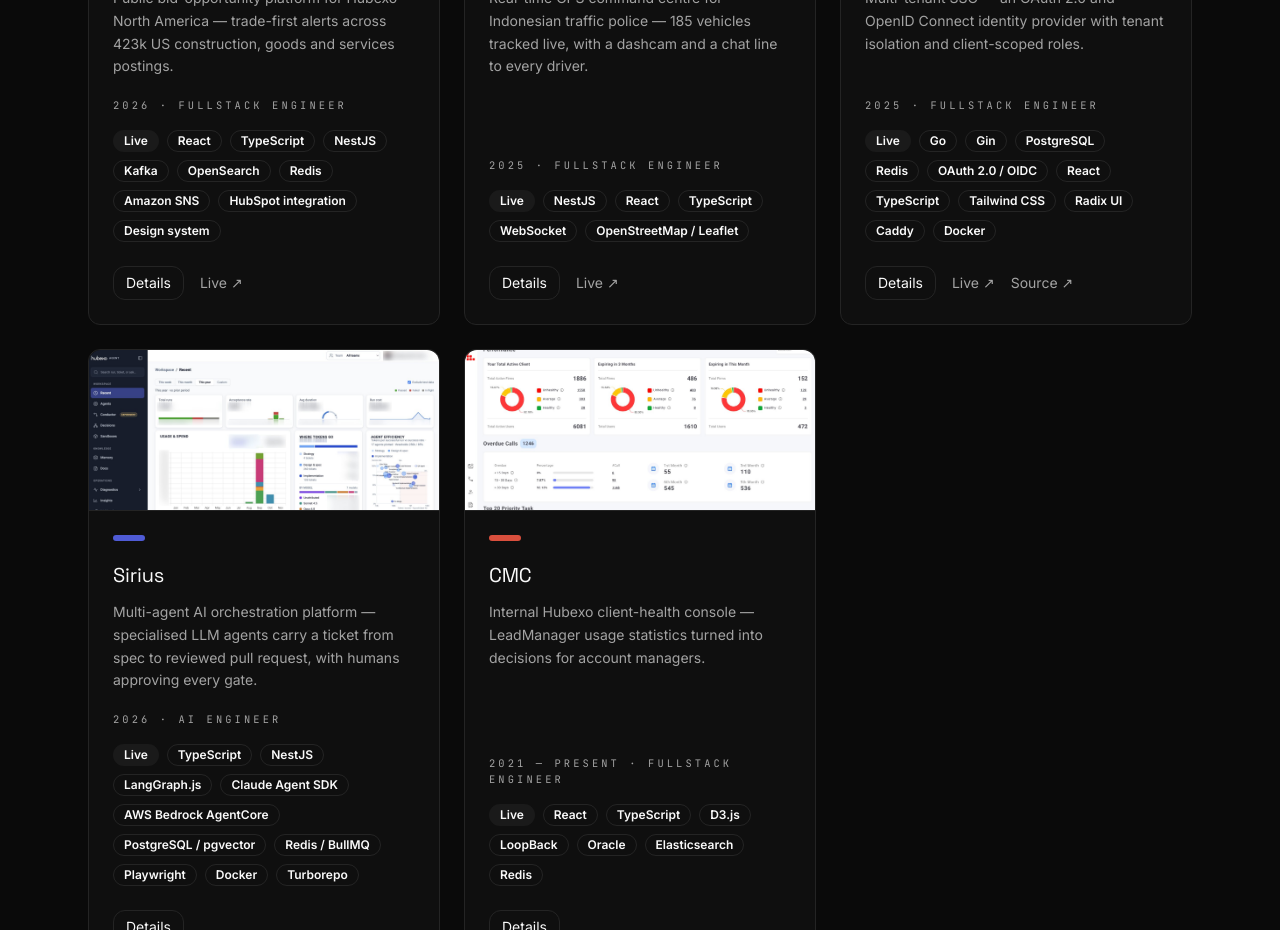
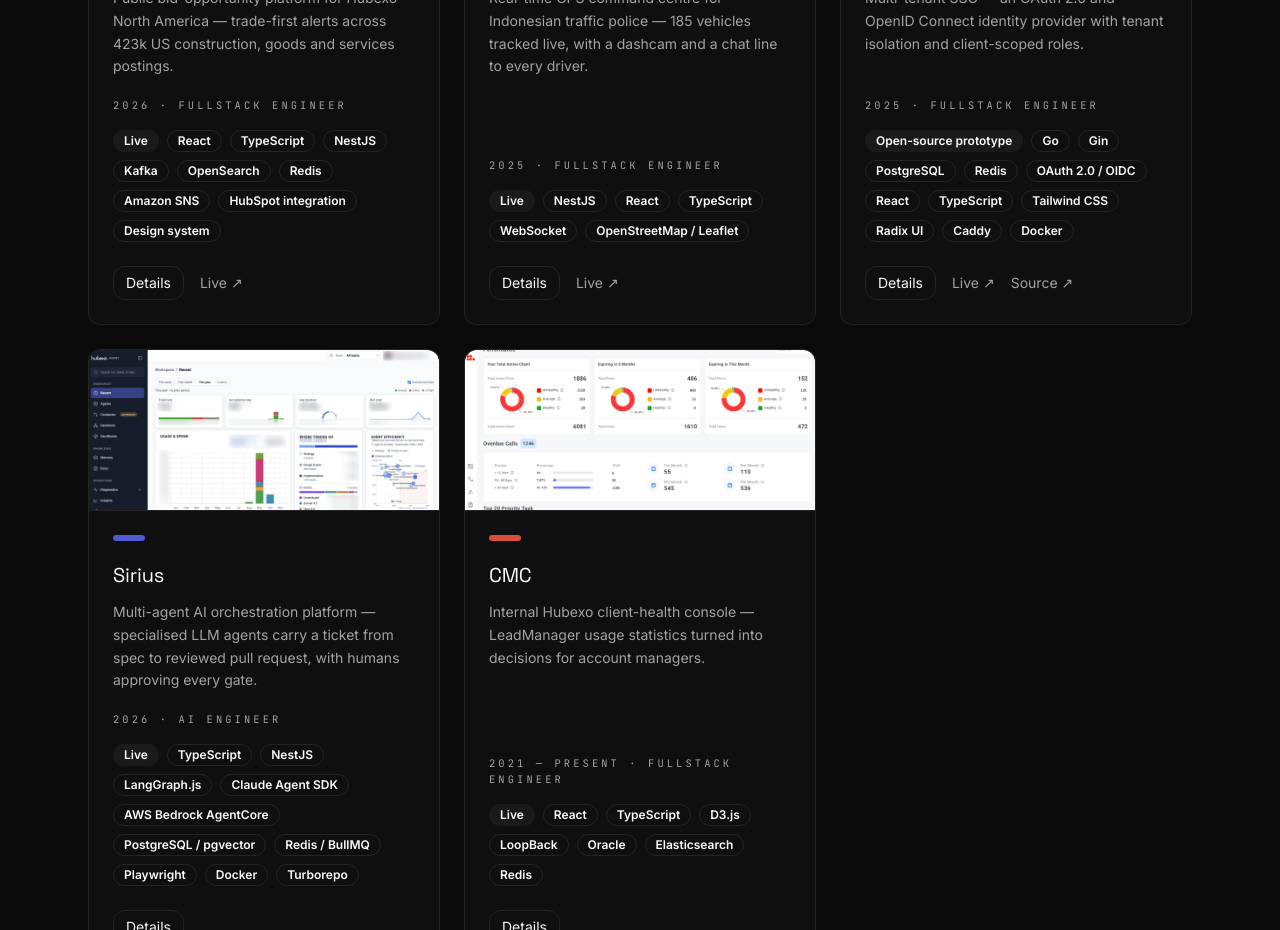
Before and after one commit to ranggaaprilio/portofnext, a Next.js app: page /projects in a window 1280 px wide. Shown: the part 1320-2250 px from the top of the page. Built offline with nearby package versions, Linux system fonts and the light colour scheme.

Commit message:
feat(projects): mark Keyles as an open-source prototype
- Add a "prototype" project status labelled "Open-source prototype"
- Move Keyles off "live"

```diff
--- a/app/_components/projects/data.ts
+++ b/app/_components/projects/data.ts
@@ -7,7 +7,12 @@
  * chunk, and a value import here would pull the whole renderer into every page.
  */
 
-export type ProjectStatus = "live" | "wip" | "archived" | "planned";
+export type ProjectStatus =
+  | "live"
+  | "wip"
+  | "archived"
+  | "planned"
+  | "prototype";
 
 /**
  * Which mark the Pixi station core draws. Declared here rather than next to the
@@ -338,7 +343,7 @@ export const PROJECTS: readonly Project[] = [
     ],
     role: "Fullstack Engineer",
     year: "2025",
-    status: "live",
+    status: "prototype",
     links: {
       demo: "https://keyles.aprilio.dev",
       repo: "https://github.com/ranggaaprilio/keyles",
@@ -487,4 +492,5 @@ export const STATUS_LABEL: Record<ProjectStatus, string> = {
   wip: "In progress",
   archived: "Archived",
   planned: "Coming soon",
+  prototype: "Open-source prototype",
 };
```
